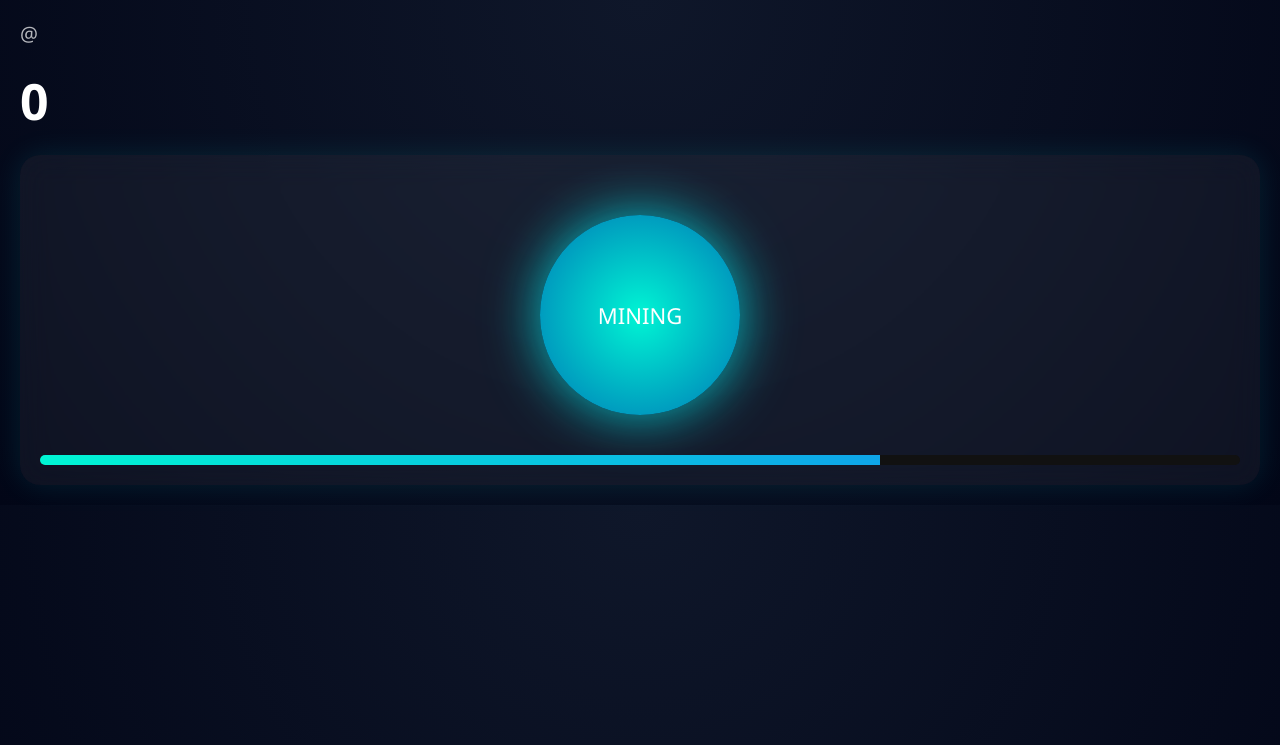
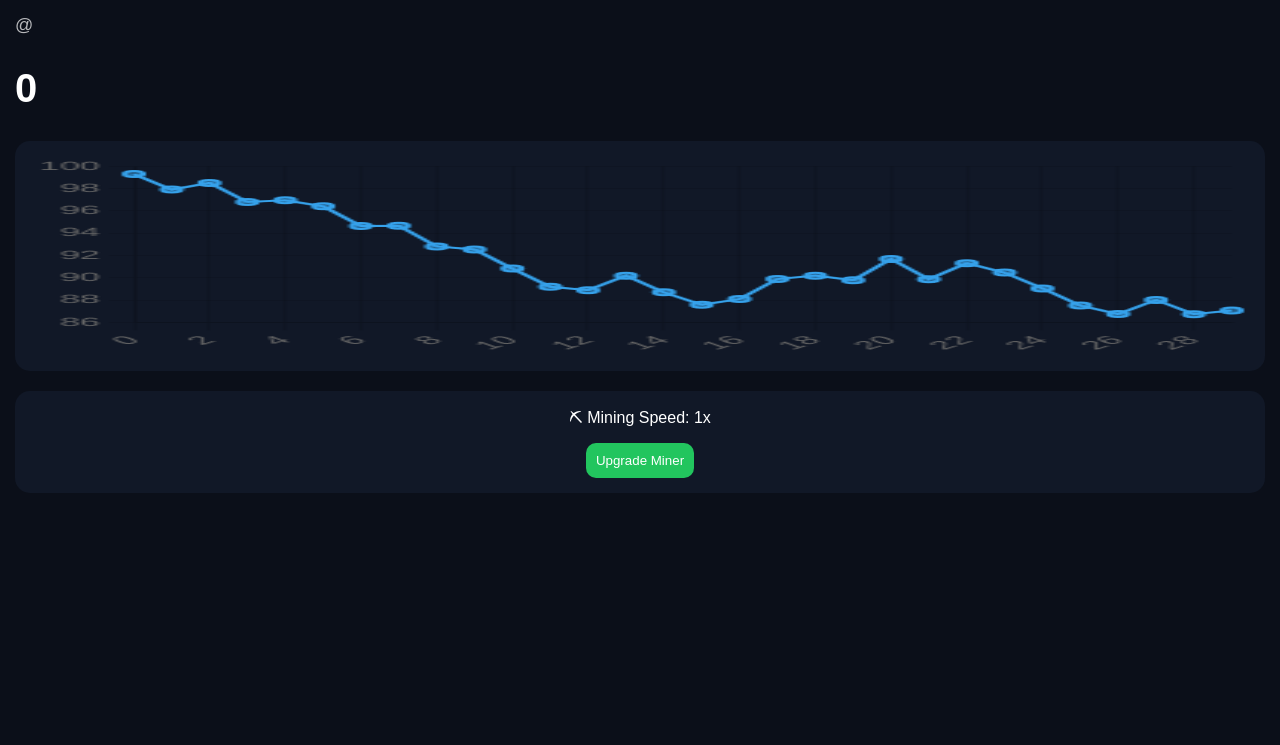
Before and after one commit to alailayangan27-png/Mining, a Flask app: page / in a window 1280 px wide. Shown: the top 745 px of the page. Run offline with Flask 3, Linux system fonts and the light colour scheme; some libraries are stand-ins or nearby versions.

Commit message:
Update index.html

```diff
--- a/templates/index.html
+++ b/templates/index.html
@@ -2,101 +2,76 @@
 <html>
 <head>
 <meta name="viewport" content="width=device-width, initial-scale=1.0">
-<title>Crypto Miner</title>
 
 <script src="https://telegram.org/js/telegram-web-app.js"></script>
+<script src="https://cdn.jsdelivr.net/npm/chart.js"></script>
 
 <style>
 body {
     margin: 0;
-    font-family: 'Segoe UI', sans-serif;
-    background: radial-gradient(circle at top, #0f172a, #020617);
+    font-family: Arial;
+    background: #0b0f19;
     color: white;
-}
-
-/* Container */
-.container {
-    padding: 20px;
 }
 
 /* Header */
 .header {
-    font-size: 20px;
+    padding: 15px;
+    font-size: 18px;
     opacity: 0.7;
 }
 
 /* Balance */
 .balance {
-    font-size: 50px;
+    font-size: 40px;
     font-weight: bold;
-    margin: 20px 0;
+    padding: 15px;
 }
 
 /* Card */
 .card {
-    background: rgba(255,255,255,0.05);
-    border-radius: 20px;
-    padding: 20px;
-    backdrop-filter: blur(15px);
-    box-shadow: 0 0 30px rgba(0,255,255,0.1);
+    margin: 15px;
+    padding: 15px;
+    background: #111827;
+    border-radius: 15px;
 }
 
-/* Mining circle */
-.miner {
-    width: 200px;
-    height: 200px;
-    border-radius: 50%;
-    margin: 40px auto;
-    background: radial-gradient(circle, #00f5d4, #0077b6);
-    display: flex;
-    align-items: center;
-    justify-content: center;
-    font-size: 22px;
-    box-shadow: 0 0 40px rgba(0,255,255,0.6);
-    animation: pulse 2s infinite;
+/* Chart */
+canvas {
+    width: 100% !important;
+    height: 200px !important;
 }
 
-/* Pulse animation */
-@keyframes pulse {
-    0% { box-shadow: 0 0 20px rgba(0,255,255,0.3); }
-    50% { box-shadow: 0 0 60px rgba(0,255,255,0.8); }
-    100% { box-shadow: 0 0 20px rgba(0,255,255,0.3); }
+/* Mining */
+.miner {
+    text-align: center;
+    margin-top: 20px;
 }
 
-/* Progress bar */
-.progress {
-    height: 10px;
-    background: #111;
+.upgrade {
+    margin-top: 10px;
+    padding: 10px;
+    background: #22c55e;
+    border: none;
     border-radius: 10px;
-    overflow: hidden;
-    margin-top: 15px;
-}
-
-.bar {
-    height: 100%;
-    width: 0%;
-    background: linear-gradient(90deg, #00f5d4, #0ea5e9);
-    transition: width 0.2s;
+    color: white;
 }
 </style>
 </head>
 
 <body>
 
-<div class="container">
+<div class="header" id="user">Loading...</div>
 
-    <div class="header" id="user">Loading...</div>
+<div class="balance" id="balance">0</div>
 
-    <div class="balance" id="balance">0</div>
+<div class="card">
+    <canvas id="chart"></canvas>
+</div>
 
-    <div class="card">
-        <div class="miner">MINING</div>
-
-        <div class="progress">
-            <div class="bar" id="bar"></div>
-        </div>
-    </div>
-
+<div class="card miner">
+    <div>⛏ Mining Speed: <span id="speed">1</span>x</div>
+    <button class="upgrade" onclick="upgrade()">Upgrade Miner</button>
 </div>
 
 <script>
@@ -106,11 +81,10 @@ tg.expand();
 const user = tg.initDataUnsafe?.user;
 let user_id = user ? user.id : 1;
 
-// tampilkan username
 document.getElementById("user").innerText =
     user ? "@" + user.username : "Guest";
 
-// auto sync ke backend
+/* SYNC */
 async function sync() {
     let res = await fetch('/sync', {
         method: 'POST',
@@ -120,21 +94,56 @@ async function sync() {
 
     let data = await res.json();
     document.getElementById('balance').innerText = data.balance;
+    document.getElementById('speed').innerText = data.speed;
 }
 
-// progress animation
-let progress = 0;
-setInterval(() => {
-    progress += 2;
-    if (progress > 100) progress = 0;
-    document.getElementById("bar").style.width = progress + "%";
-}, 100);
+/* UPGRADE */
+async function upgrade() {
+    let res = await fetch('/upgrade', {
+        method: 'POST',
+        headers: {'Content-Type': 'application/json'},
+        body: JSON.stringify({user_id})
+    });
 
-// auto mining tiap 1 detik
+    let data = await res.json();
+    document.getElementById('balance').innerText = data.balance;
+    document.getElementById('speed').innerText = data.speed;
+}
+
+/* AUTO LOOP */
 setInterval(sync, 1000);
+sync();
 
-// load awal
-sync();
+/* CHART */
+let ctx = document.getElementById('chart').getContext('2d');
+
+let chart = new Chart(ctx, {
+    type: 'line',
+    data: {
+        labels: [],
+        datasets: [{
+            label: 'Price',
+            data: [],
+            borderWidth: 2
+        }]
+    },
+    options: {
+        responsive: true,
+        plugins: {legend: {display: false}}
+    }
+});
+
+async function loadChart() {
+    let res = await fetch('/chart');
+    let data = await res.json();
+
+    chart.data.labels = data.map((_, i) => i);
+    chart.data.datasets[0].data = data;
+    chart.update();
+}
+
+setInterval(loadChart, 3000);
+loadChart();
 </script>
 
 </body>
```
